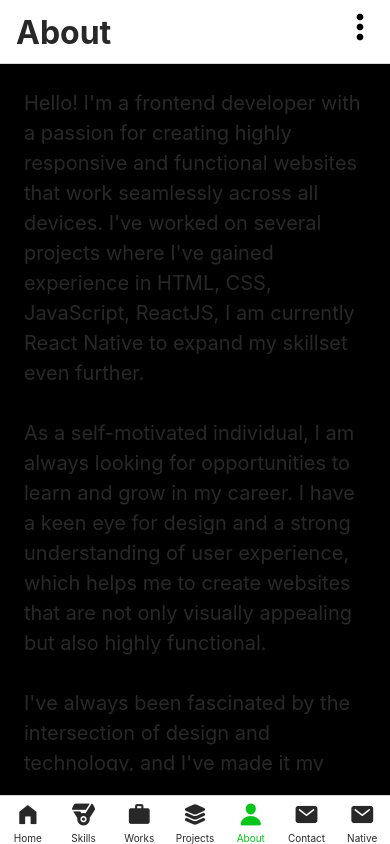
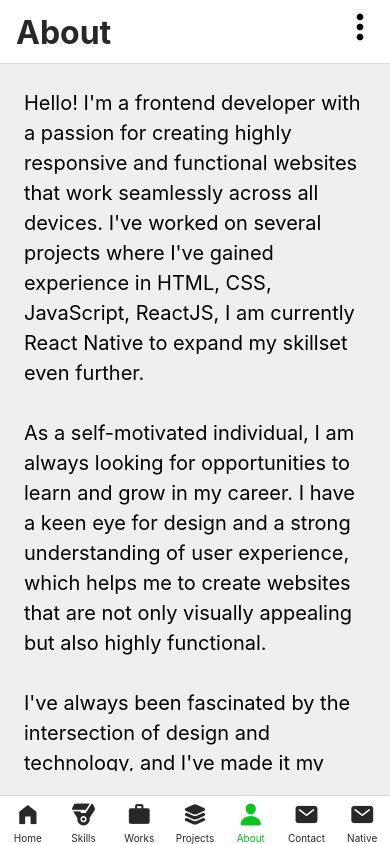
Before and after one commit to Kehad/Kehad-App, a React Native app: screen /AboutScreen in a window 390 px wide. Built offline with nearby package versions, Linux system fonts and the light colour scheme.

Commit message:
17 commit app

```diff
--- a/screens/AboutScreen.js
+++ b/screens/AboutScreen.js
@@ -11,22 +11,20 @@ import { useSelector } from "react-redux";
 function AboutScreen() {
   const { colorScheme, toggleColorScheme } = useColorScheme();
   const themes = useSelector((state) => state.theme.theme);
+   const isDarkMode = themes === "dark";
 
   const navigation =  useNavigation();
-  console.log('About');
-  console.log(themes);
-  console.log("About");
 
     function hireMeHandler() {
       navigation.navigate("ContactScreen");
   }
 
   return (
-    <View style={themes === 'dark' ? styles.container : styles.darkmode}>
+    <View style={[!isDarkMode ? styles.lightMode : styles.darkMode, styles.container]}>
       {/* <Title>About me</Title> */}
       <ScrollView>
         <Text
-          style={styles.paragraph}
+          style={[!isDarkMode ? styles.lightMode : styles.darkModeText, styles.paragraph]}
           textBreakStrategy="simple"
           lineBreakStrategyIOS="standard"
         >
@@ -66,7 +64,6 @@ export default AboutScreen;
 
 const styles = StyleSheet.create({
   container: {
-    backgroundColor: GlobalStyles.colors.white100,
     flex: 1,
     padding: 24,
   },
@@ -78,7 +75,6 @@ const styles = StyleSheet.create({
   },
   paragraph: {
     fontSize: 20,
-    color: GlobalStyles.colors.textBlack,
     lineHeight: 30,
     fontWeight: "400",
   },
@@ -89,9 +85,16 @@ const styles = StyleSheet.create({
   buttonContainer: {
     flex: 1,
   },
-  darkmode: {
-    backgroundColor: "black",
-    flex: 1,
-    padding: 24,
+  darkMode: {
+    backgroundColor: GlobalStyles.colors.textBlack,
+  },
+  darkModeText: {
+    color: GlobalStyles.colors.white,
+  },
+  lightMode: {
+    backgroundColor: GlobalStyles.colors.white100,
+  },
+  lightModeText: {
+    color: GlobalStyles.colors.textBlack,
   },
 });
```
